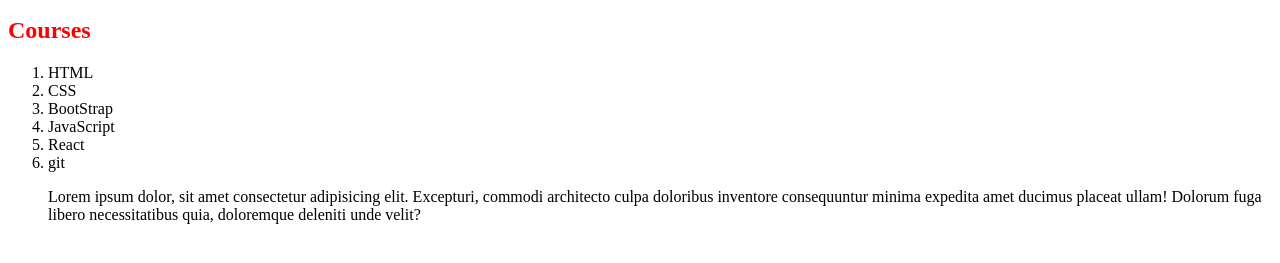
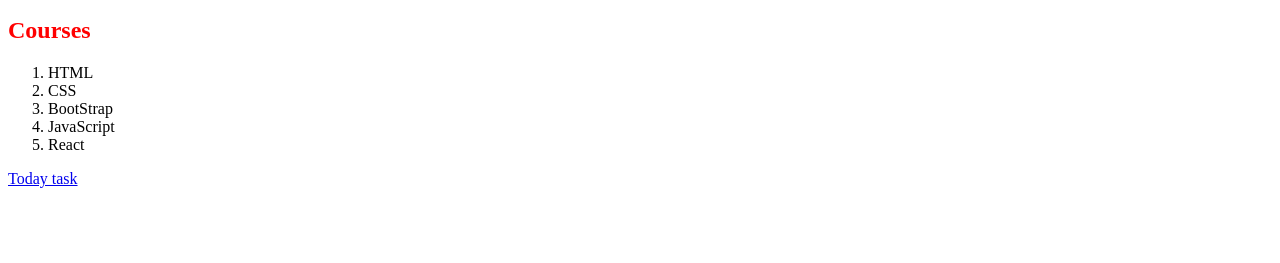
Before and after one commit to Iamvijay17/HTML1, a plain HTML site: page Index.html in a window 1280 px wide. Shown: the part 91-354 px from the top of the page. Drawn offline with Linux system fonts and the light colour scheme.

Commit message:
Add link

```diff
--- a/Index.html
+++ b/Index.html
@@ -13,9 +13,7 @@
         <li>BootStrap</li>
         <li>JavaScript</li>
         <li>React</li>
-        <li>git</li>
-        <p>Lorem ipsum dolor, sit amet consectetur adipisicing elit. Excepturi, commodi architecto culpa doloribus inventore consequuntur minima expedita amet ducimus placeat ullam! Dolorum fuga libero necessitatibus quia, doloremque deleniti unde velit?</p>
     </ol>
-
+        <a href="try.html">Today task</a>
     </body>
 </html>
```
